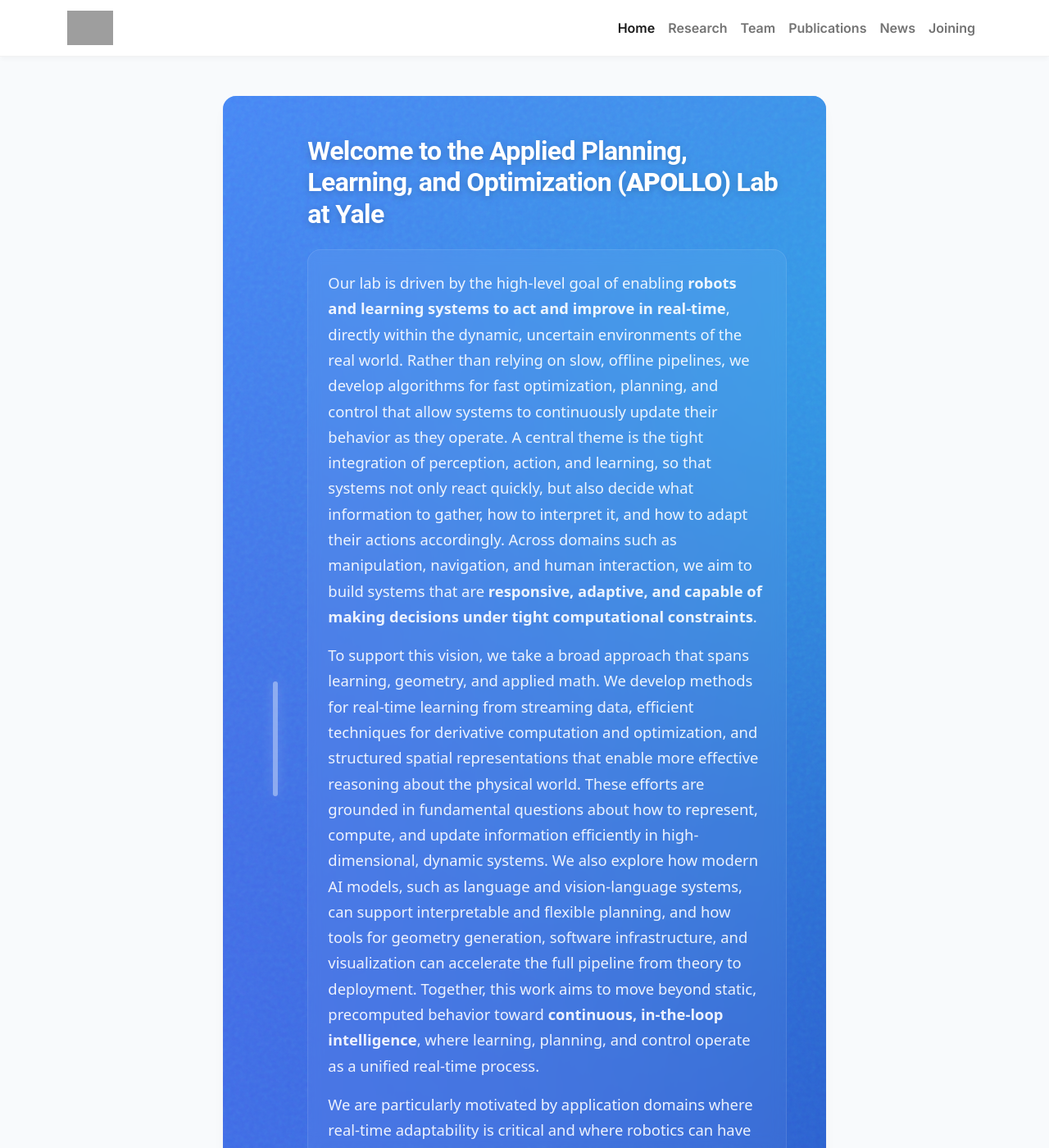
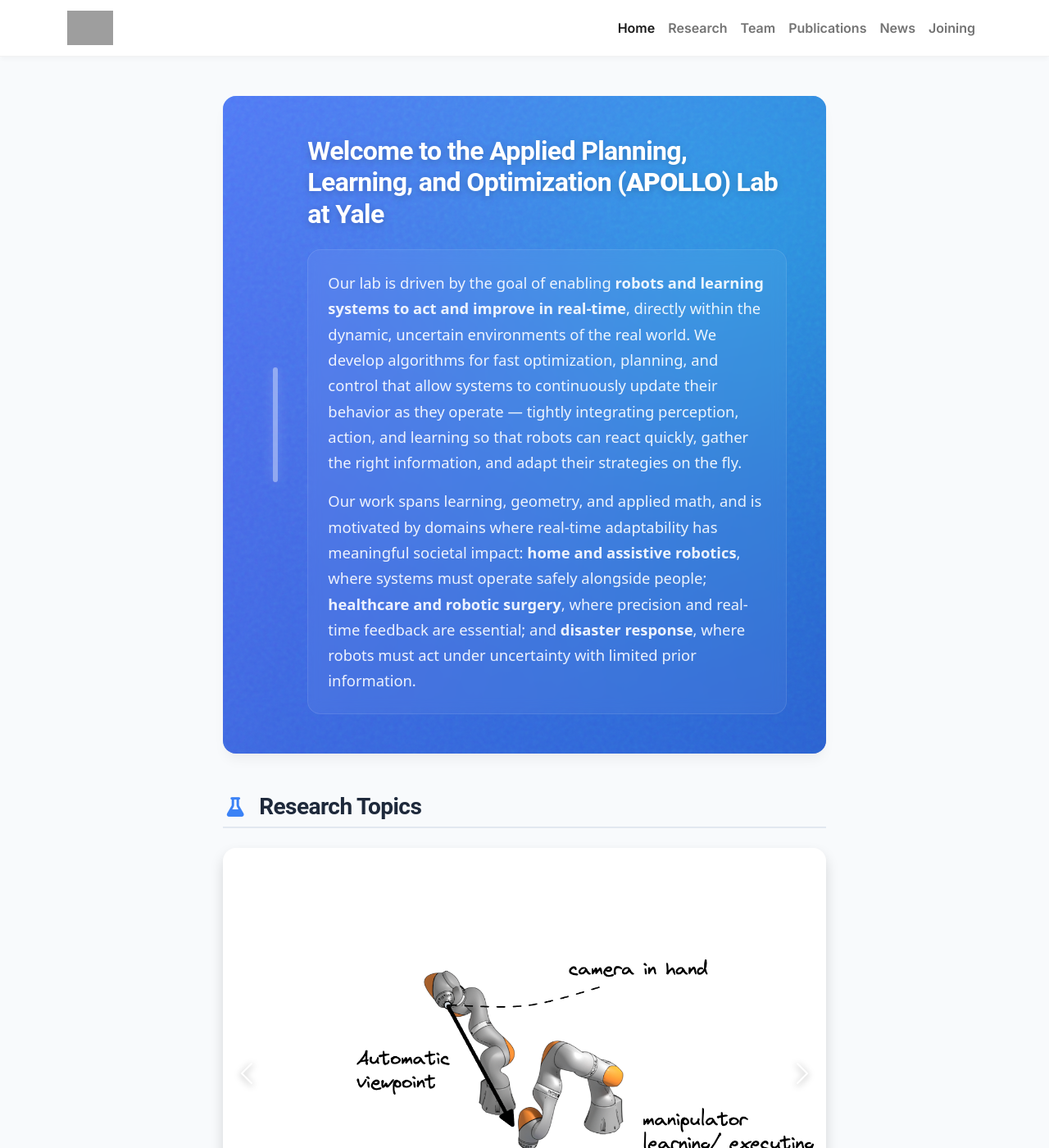
Before and after one commit to Apollo-Lab-Yale/Apollo-Lab-Yale.github.io, a Jekyll site: the page built from pages/home.md, in a window 1280 px wide and 1400 px high. Shown: the whole window at 82% size. Built offline with Jekyll 4.4.1, drawn with Linux system fonts in a browser that asks for light colours; nearby versions of some CDN libraries; some of the changed text lies outside the part shown; grey boxes are pictures that could not be loaded.

Commit message:
Shorten home page welcome card to two concise paragraphs

```diff
--- a/pages/home.md
+++ b/pages/home.md
@@ -22,13 +22,10 @@
         <!-- Glassmorphic Text Container for readability -->
         <div style="background: rgba(255, 255, 255, 0.05); backdrop-filter: blur(8px); padding: 1.5rem; border-radius: 16px; border: 1px solid rgba(255, 255, 255, 0.1);">
           <p style="font-size: 1.15rem; line-height: 1.7; color: rgba(255, 255, 255, 0.9);">
-            Our lab is driven by the high-level goal of enabling <strong>robots and learning systems to act and improve in real-time</strong>, directly within the dynamic, uncertain environments of the real world. Rather than relying on slow, offline pipelines, we develop algorithms for fast optimization, planning, and control that allow systems to continuously update their behavior as they operate. A central theme is the tight integration of perception, action, and learning, so that systems not only react quickly, but also decide what information to gather, how to interpret it, and how to adapt their actions accordingly. Across domains such as manipulation, navigation, and human interaction, we aim to build systems that are <strong>responsive, adaptive, and capable of making decisions under tight computational constraints</strong>.
-          </p>
-          <p style="font-size: 1.15rem; line-height: 1.7; color: rgba(255, 255, 255, 0.9);">
-            To support this vision, we take a broad approach that spans learning, geometry, and applied math. We develop methods for real-time learning from streaming data, efficient techniques for derivative computation and optimization, and structured spatial representations that enable more effective reasoning about the physical world. These efforts are grounded in fundamental questions about how to represent, compute, and update information efficiently in high-dimensional, dynamic systems. We also explore how modern AI models, such as language and vision-language systems, can support interpretable and flexible planning, and how tools for geometry generation, software infrastructure, and visualization can accelerate the full pipeline from theory to deployment. Together, this work aims to move beyond static, precomputed behavior toward <strong>continuous, in-the-loop intelligence</strong>, where learning, planning, and control operate as a unified real-time process.
+            Our lab is driven by the goal of enabling <strong>robots and learning systems to act and improve in real-time</strong>, directly within the dynamic, uncertain environments of the real world. We develop algorithms for fast optimization, planning, and control that allow systems to continuously update their behavior as they operate — tightly integrating perception, action, and learning so that robots can react quickly, gather the right information, and adapt their strategies on the fly.
           </p>
           <p style="font-size: 1.15rem; line-height: 1.7; color: rgba(255, 255, 255, 0.9); margin-bottom: 0;">
-            We are particularly motivated by application domains where real-time adaptability is critical and where robotics can have meaningful societal impact. These include <strong>home and assistive robotics</strong>, where systems must operate safely and intuitively in human environments; <strong>healthcare and robotic surgery</strong>, where precision, reliability, and real-time feedback are essential; and <strong>disaster response and unstructured environments</strong>, where robots must act under uncertainty with limited prior information.
+            Our work spans learning, geometry, and applied math, and is motivated by domains where real-time adaptability has meaningful societal impact: <strong>home and assistive robotics</strong>, where systems must operate safely alongside people; <strong>healthcare and robotic surgery</strong>, where precision and real-time feedback are essential; and <strong>disaster response</strong>, where robots must act under uncertainty with limited prior information.
           </p>
         </div>
       </div>
```
